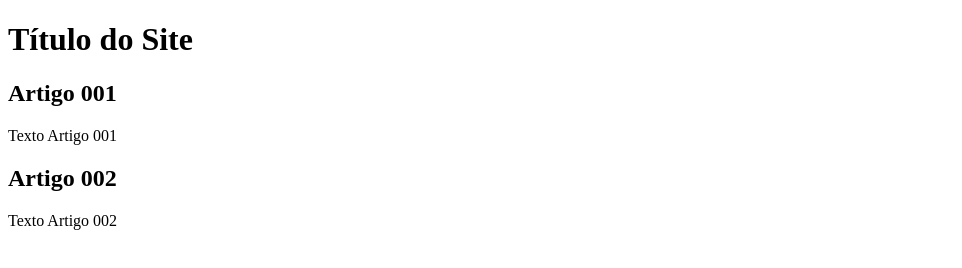
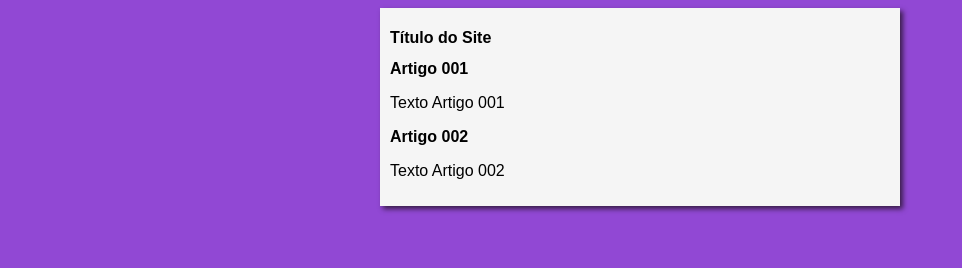
Before and after one commit to IvyChermont/projeto-site, a plain HTML site: page index.html in a window 1280 px wide. Shown: the whole page, without its empty margins (0-962 px from the left). Drawn offline with Linux system fonts and the light colour scheme.

Commit message:
iniciei o design

```diff
--- /dev/null
+++ b/estilos/style.css
@@ -0,0 +1,17 @@
+* {
+    font-family: Arial, Helvetica, sans-serif;
+    font-size: 16px;
+}
+
+body {
+    background-color: rgb(145, 72, 212);
+
+}
+
+main {
+    background-color: whitesmoke;
+    width: 500px;
+    margin: auto;
+    padding: 10px;
+    box-shadow: 3px 3px 5px rgba(17, 10, 10, 0.685);
+}
--- a/index.html
+++ b/index.html
@@ -4,6 +4,7 @@
     <meta charset="UTF-8">
     <meta name="viewport" content="width=device-width, initial-scale=1.0">
     <title>Título do Site</title>
+    <link rel="stylesheet" href="estilos/style.css">
 </head>
 <body>
 <main>
```
